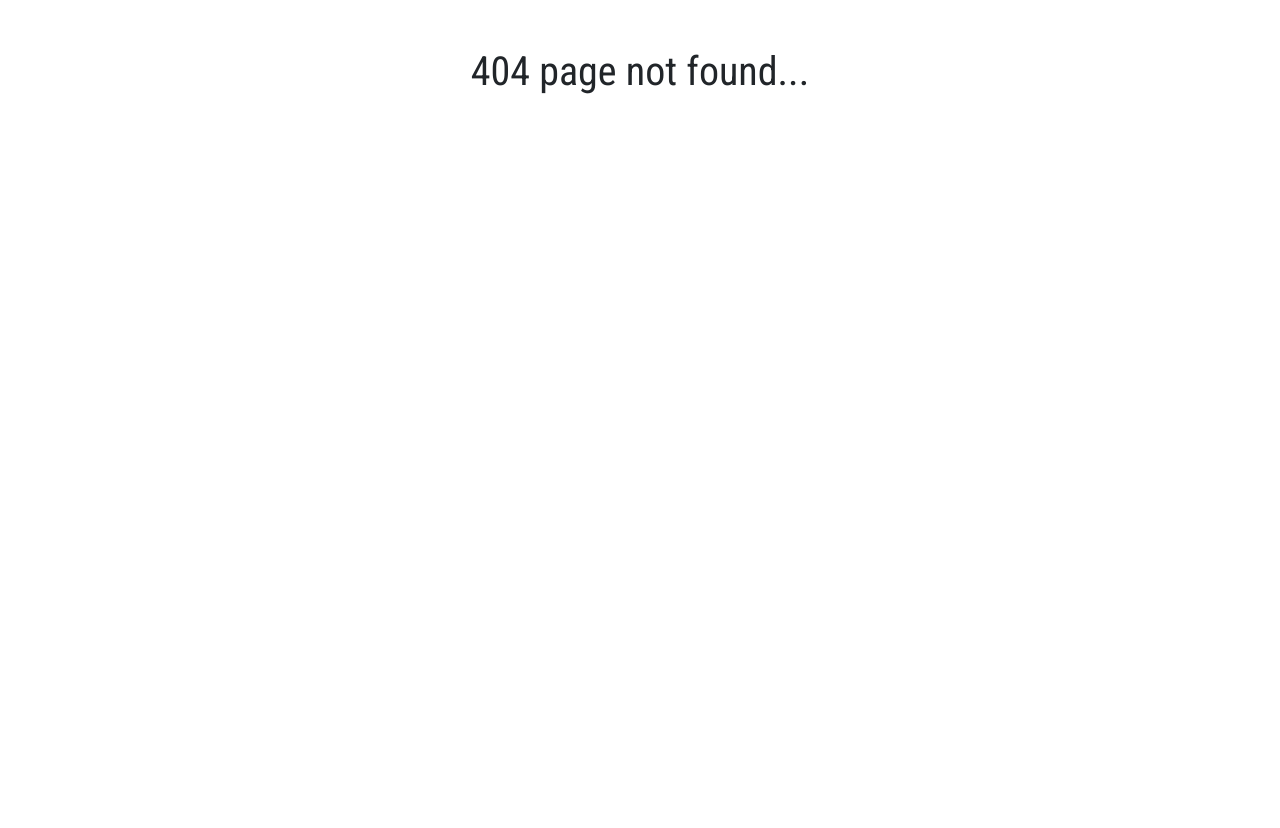
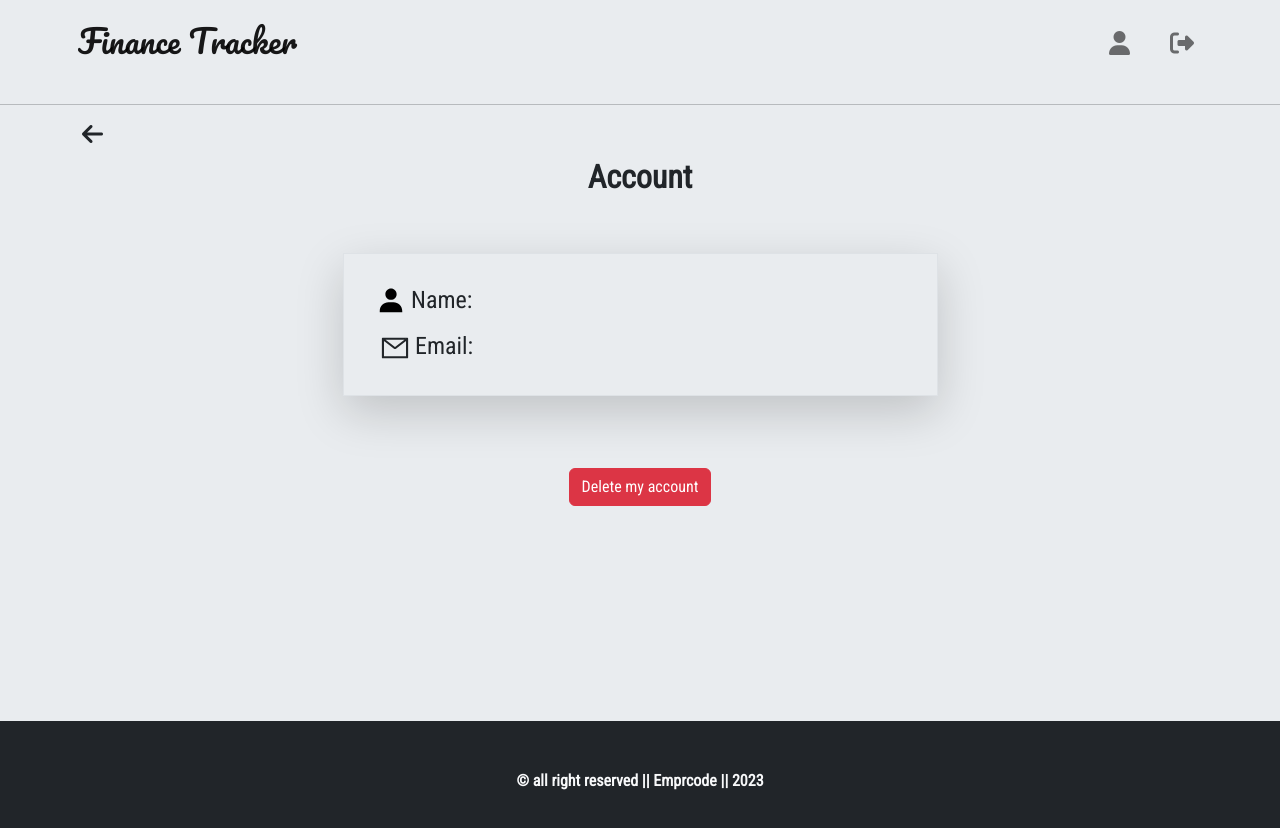
Before and after one commit to Emprcode/ft-v2, a React (Create React App) app: page /account in a window 1280 px wide. Before the commit this address had no page. Shown: the top 828 px of the page. Before the commit the page ends 800 px from the top, so only its background shows below. Built offline with nearby package versions, Linux system fonts and the light colour scheme.

Commit message:
account page added

```diff
--- a/src/App.js
+++ b/src/App.js
@@ -8,6 +8,7 @@ import Transactions from './pages/transactions/Transactions';
 import { ToastContainer } from 'react-toastify';
 import React, { useEffect, useState } from "react";
 import { getTransactions } from './components/helper/axiosHelper';
+import Account from './pages/account/Account';
 
 function App() {
   const [user, setuser] = useState({});
@@ -44,6 +45,7 @@ function App() {
         <Route path ="/dashboard" element={<Dashboard user={user} tranactions={tranactions}/>}/>
         <Route path ="/add-transaction" element={<AddTransaction/>}/>
         <Route path ="/transactions" element={<Transactions tranactions={tranactions} fetchTransactions={fetchTransactions} />}/>
+        <Route path ="/account" element={<Account user={user} />}/>
         <Route path="*" element={<h1 className='text-center p-5'>404 page not found...</h1>} />
       </Routes>
       </BrowserRouter>
--- a/src/components/helper/axiosHelper.js
+++ b/src/components/helper/axiosHelper.js
@@ -26,6 +26,26 @@ export const loginUser = async (userObj) => {
     console.log(userObj);
     const { data } = await axios.post(loginUserApi, userObj);
     // console.log(data);
+    return data;
+  } catch (error) {
+    return {
+      status: "error",
+      message: error.message,
+    };
+  }
+};
+
+//delete user
+
+
+
+export const deleteUser = async (obj) => {
+  try {
+
+    const { data } = await axios.delete(userApi, {data: obj}
+
+    );
+    console.log(data);
     return data;
   } catch (error) {
     return {
--- /dev/null
+++ b/src/pages/account/Account.js
@@ -0,0 +1,61 @@
+import React from "react";
+import { Button, Container, Row } from "react-bootstrap";
+import { MainLayout } from "../../components/layout/MainLayout";
+import { Link, useNavigate } from "react-router-dom";
+import "./Account.css";
+import { BiSolidUser } from "react-icons/bi";
+import { AiOutlineMail } from "react-icons/ai";
+import { deleteUser } from "../../components/helper/axiosHelper";
+import { toast } from "react-toastify";
+
+const Account = ({ user }) => {
+  const navigate = useNavigate();
+  console.log(user);
+  const handleOnDelete = async (e) => {
+    e.preventDefault();
+    if (
+      window.confirm("are you sure you want to permanently delete the account?")
+    ) {
+      const { status, message } = await deleteUser(user);
+      console.log(status, message);
+      toast[status](message);
+      if (status === "success") {
+        navigate("/");
+        sessionStorage.removeItem("user");
+      }
+    }
+  };
+  return (
+    <MainLayout>
+      <Container>
+        <Row className="">
+          <div className="h4">
+            <Link to="/dashboard" className="nav-link ">
+              <i className="fa-solid fa-arrow-left"></i>
+            </Link>
+          </div>
+          <div>
+            <h2 className="text-center fw-bold">Account</h2>
+          </div>
+        </Row>
+        <div className="d-flex justify-content-center p-5">
+          <Row className="p-4 border shadow-lg col-7">
+            <div className="p-2 h4 gap-5">
+              <BiSolidUser size={30} color="black" /> Name: {user.name}
+            </div>
+            <div className="h4">
+              <AiOutlineMail size={30} /> Email:{user.email}
+            </div>
+          </Row>
+        </div>
+        <div className="text-center p-4">
+          <Button variant="danger" type="submit" onClick={handleOnDelete}>
+            Delete my account
+          </Button>
+        </div>
+      </Container>
+    </MainLayout>
+  );
+};
+
+export default Account;
```
Also changed, not shown: src/pages/account/Account.css (added).
